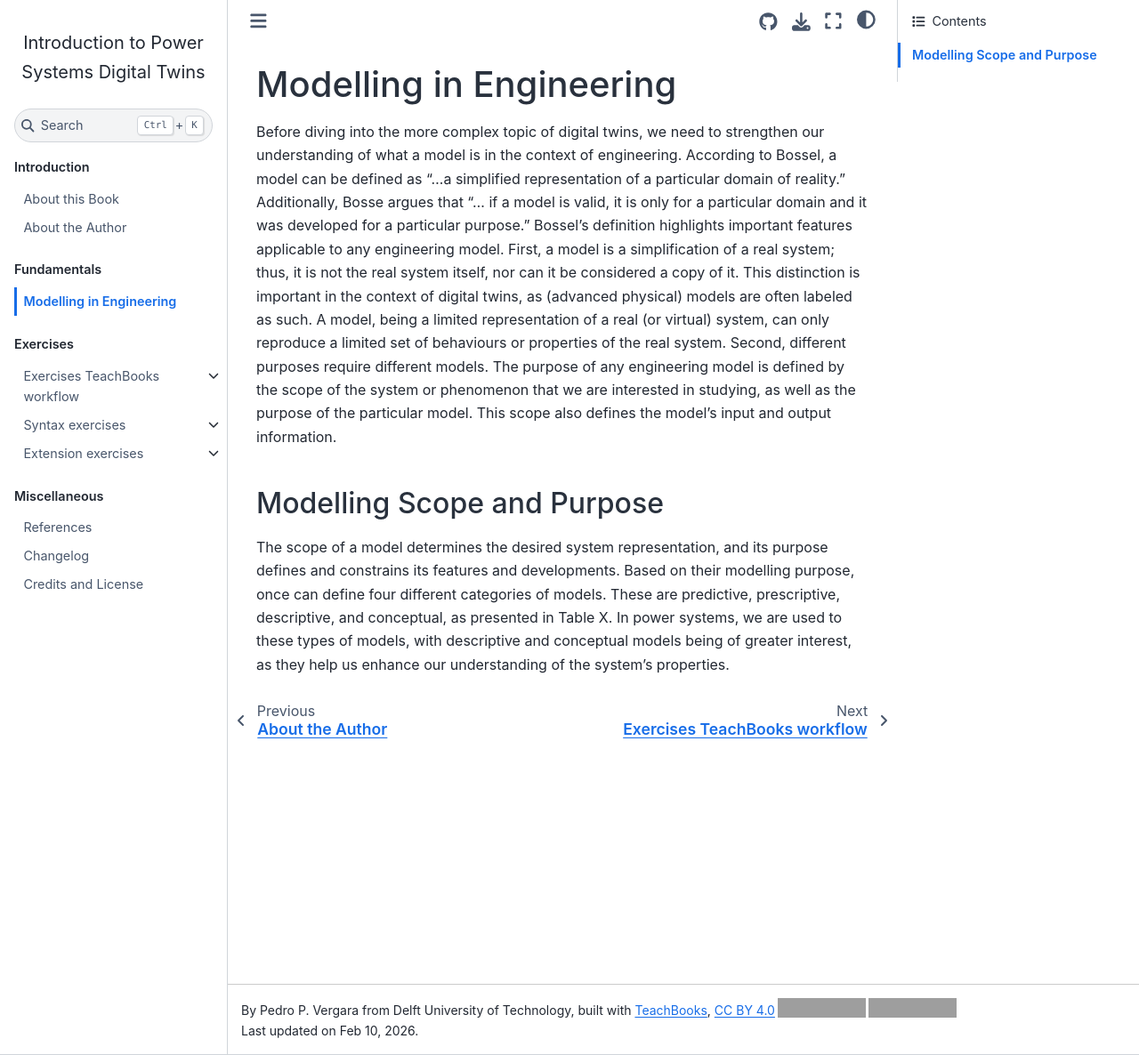
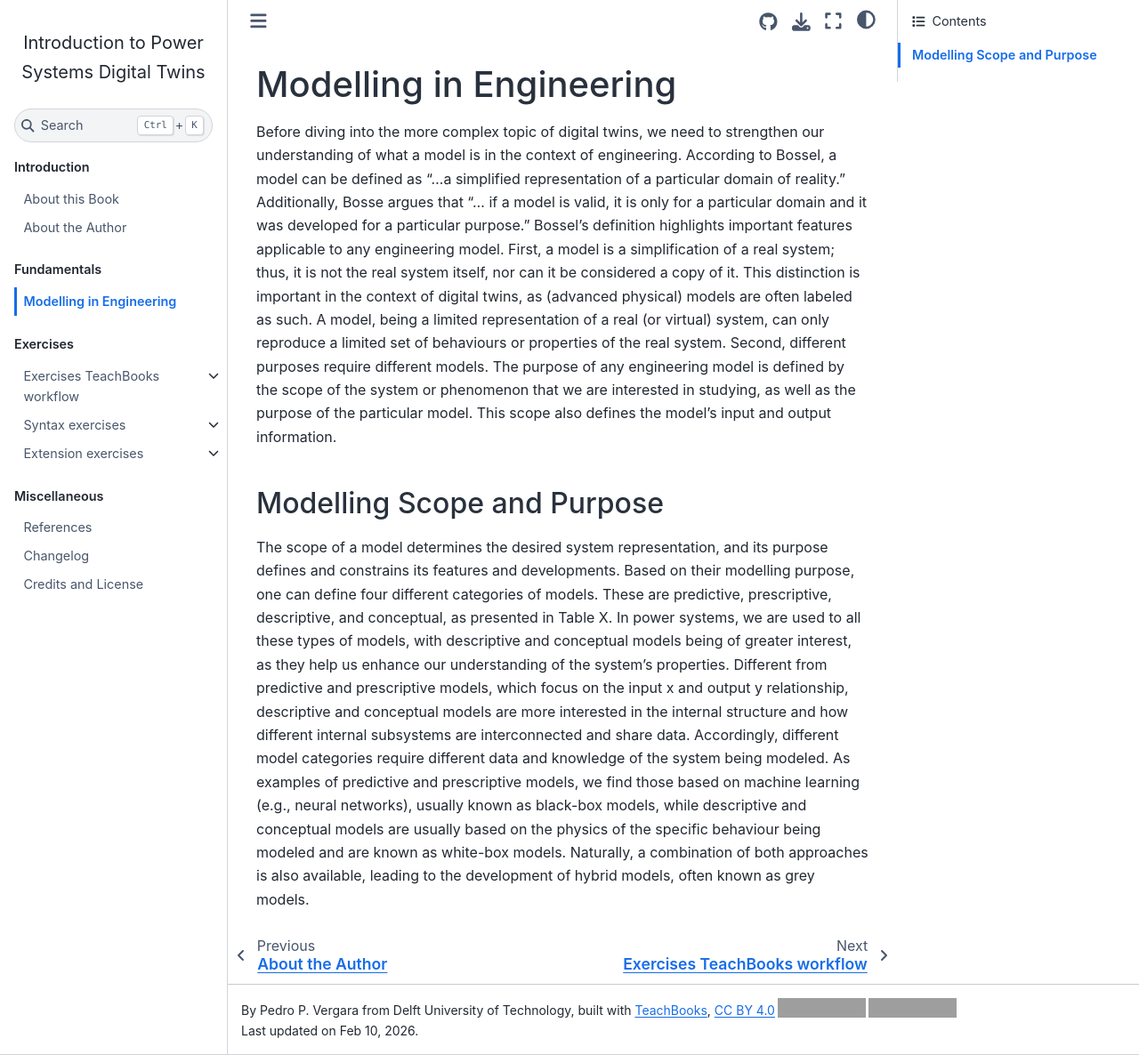
Before and after one commit to distributionnetworksTUDelft/PowerSystemsDigitalTwins, a Jupyter Book: the page built from book/part_1/chapter_1.md, in a window 1280 px wide and 1186 px high. Shown: the whole window at 89% size. Built offline with Jupyter Book 1.0.4 settings and Sphinx 7.4.7 and the Sphinx Book theme 1.1.4, drawn with Linux system fonts in a browser that asks for light colours; comment, search, counter and statistics services are not loaded; grey boxes are pictures that could not be loaded.

Commit message:
Update chapter_1.md

```diff
--- a/book/part_1/chapter_1.md
+++ b/book/part_1/chapter_1.md
@@ -3,4 +3,4 @@
 Before diving into the more complex topic of digital twins, we need to strengthen our understanding of what a model is in the context of engineering. According to Bossel, a model can be defined as "...a simplified representation of a particular domain of reality." Additionally, Bosse argues that "... if a model is valid, it is only for a particular domain and it was developed for a particular purpose." Bossel's definition highlights important features applicable to any engineering model. First, a model is a simplification of a real system; thus, it is not the real system itself, nor can it be considered a copy of it. This distinction is important in the context of digital twins, as (advanced physical) models are often labeled as such. A model, being a limited representation of a real (or virtual) system, can only reproduce a limited set of behaviours or properties of the real system. Second, different purposes require different models. The purpose of any engineering model is defined by the scope of the system or phenomenon that we are interested in studying, as well as the purpose of the particular model. This scope also defines the model's input and output information.
 
 ## Modelling Scope and Purpose
-The scope of a model determines the desired system representation, and its purpose defines and constrains its features and developments. Based on their modelling purpose, once can define four different categories of models. These are predictive, prescriptive, descriptive, and conceptual, as presented in Table X. In power systems, we are used to these types of models, with descriptive and conceptual models being of greater interest, as they help us enhance our understanding of the system's properties.
+The scope of a model determines the desired system representation, and its purpose defines and constrains its features and developments. Based on their modelling purpose, one can define four different categories of models. These are predictive, prescriptive, descriptive, and conceptual, as presented in Table X. In power systems, we are used to all these types of models, with descriptive and conceptual models being of greater interest, as they help us enhance our understanding of the system's properties. Different from predictive and prescriptive models, which focus on the input x and output y relationship, descriptive and conceptual models are more interested in the internal structure and how different internal subsystems are interconnected and share data. Accordingly, different model categories require different data and knowledge of the system being modeled. As examples of predictive and prescriptive models, we find those based on machine learning (e.g., neural networks), usually known as black-box models, while descriptive and conceptual models are usually based on the physics of the specific behaviour being modeled and are known as white-box models. Naturally, a combination of both approaches is also available, leading to the development of hybrid models, often known as grey models.
```
